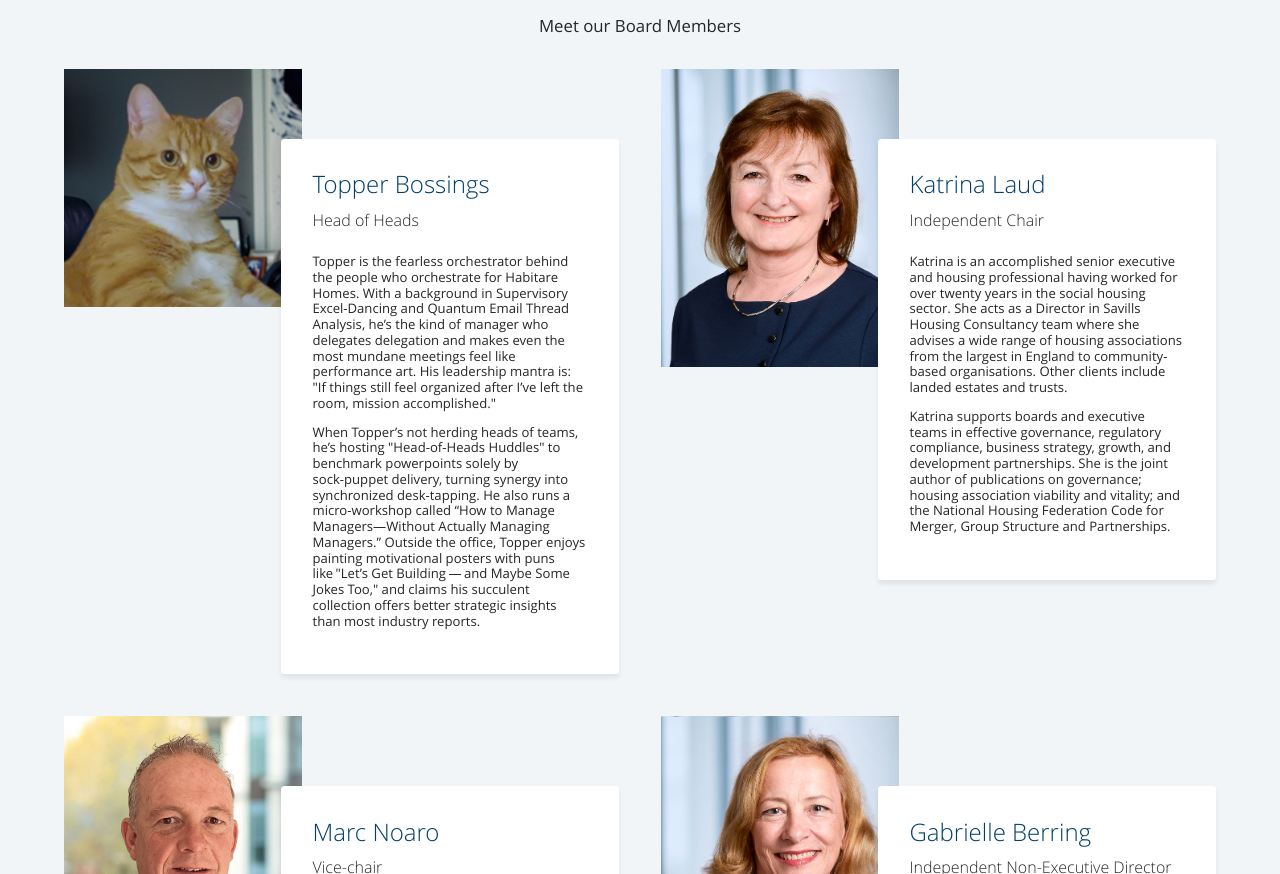
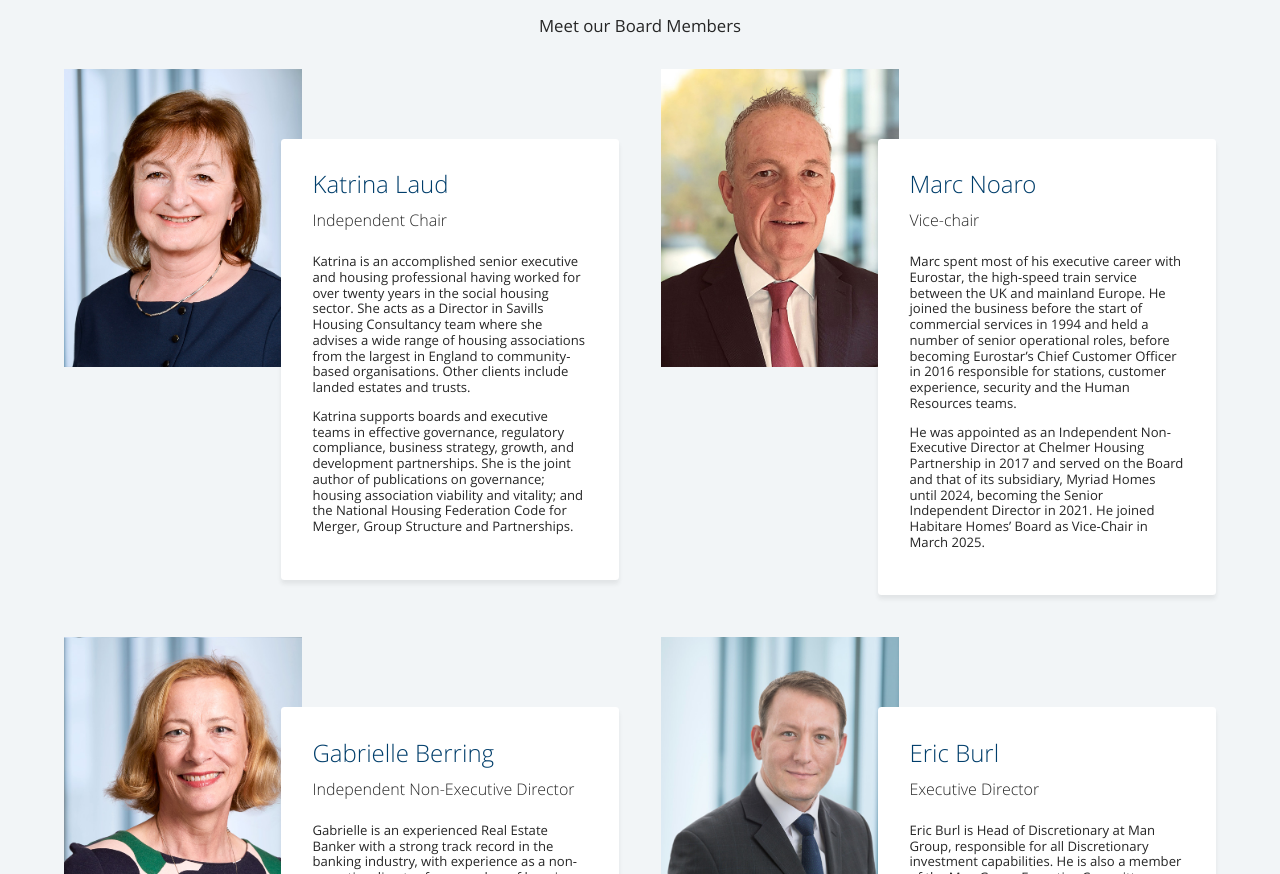
Before and after one commit to valentinas-bogdanovicius/HabitareHomesSandbox, a website: page who-we-are/index.htm in a window 1280 px wide. Shown: the part 719-1593 px from the top of the page. Drawn offline with Linux system fonts and the light colour scheme.

Commit message:
feat(MHH-51): Remove Topper Bossings

```diff
--- a/who-we-are/index.htm
+++ b/who-we-are/index.htm
@@ -102,25 +102,7 @@
               <h2>Who We Are</h2>
               <p class="copy">Meet our Board Members</p>
             </div>
-            <div class="grid-2">
-              <article class="profile">
-                <figure>
-                  <img src="../assets/img/topper-bossings.jpg" alt="Topper Bossings" />
-                </figure>
-                <div>
-                  <div class="profile__details">
-                    <h4>Topper Bossings</h4>
-                    <h5>Head of Heads</h5>
-                    <p>
-                      Topper is the fearless orchestrator behind the people who orchestrate for Habitare Homes. With a background in Supervisory Excel-Dancing and Quantum Email Thread Analysis, he’s the kind of manager who delegates delegation and makes even the most mundane meetings feel like performance art. His leadership mantra is: "If things still feel organized after I’ve left the room, mission accomplished."
-                    </p>
-                    <p>
-                      When Topper’s not herding heads of teams, he’s hosting "Head‑of‑Heads Huddles" to benchmark powerpoints solely by sock‑puppet delivery, turning synergy into synchronized desk‑tapping. He also runs a micro‑workshop called “How to Manage Managers—Without Actually Managing Managers.” Outside the office, Topper enjoys painting motivational posters with puns like "Let’s Get Building — and Maybe Some Jokes Too," and claims his succulent collection offers better strategic insights than most industry reports.
-                    </p>
-                  </div>
-                </div>
-              </article>
-              <article class="profile">
+            <div class="grid-2"><article class="profile">
                 <figure>
                   <img src="../assets/img/Katrina_Laud.jpg" alt="" />
                 </figure>
```
